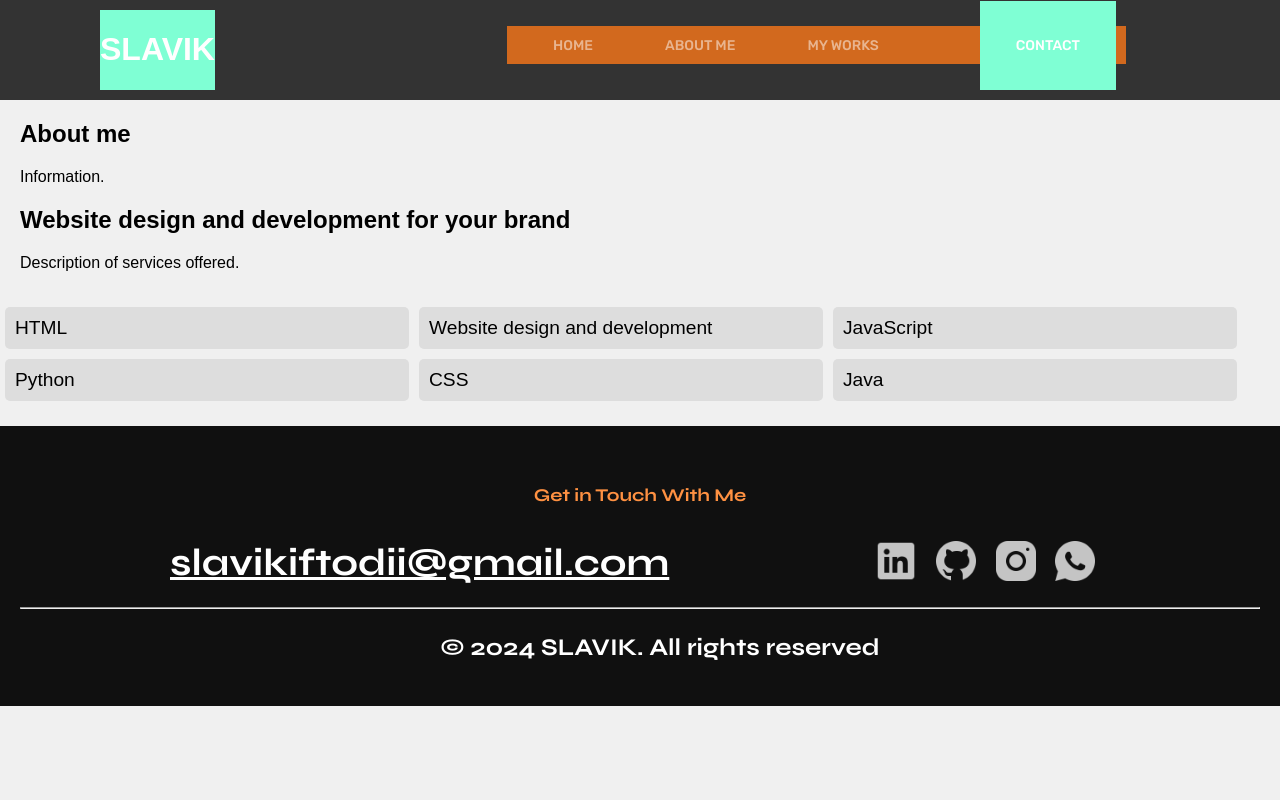
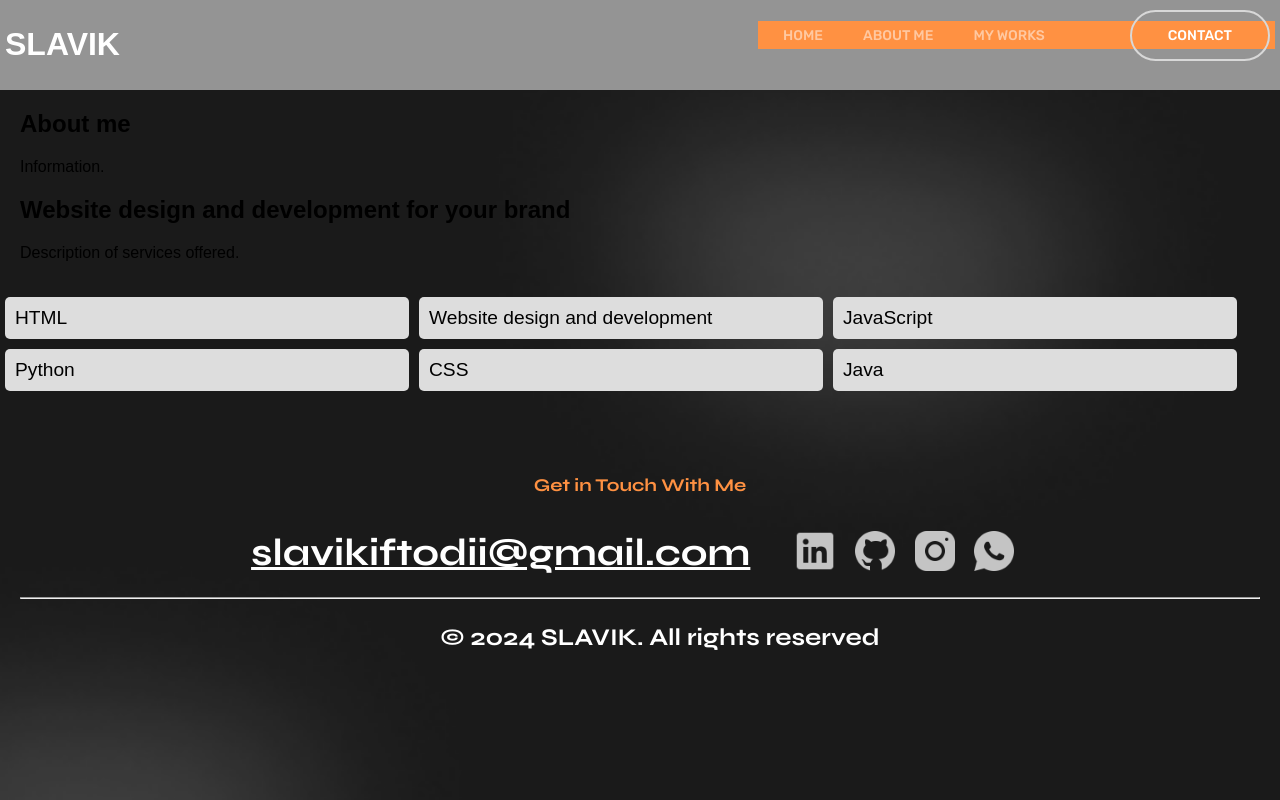
Before and after one commit to SlavikBlxt4/portfolio, a React (Create React App) app in the folder portfolio/: page / in a window 1280 px wide. Built offline with nearby package versions, Linux system fonts and the light colour scheme.

Commit message:
punto de control

```diff
--- a/portfolio/src/App.css
+++ b/portfolio/src/App.css
@@ -6,13 +6,17 @@ body {
     font-family: Arial, sans-serif;
     margin: 0;
     padding: 0;
-    background-color: #f0f0f0;
+    background-image: url(./img/background.PNG);
+    background-size: cover;
+    background-repeat: no-repeat;
 }
 .header {
-    background-color: #333;
     color: #fff;
-    padding: 10px;
     text-align: center;
+    background-color: #949494;
+    display: flex;
+    justify-content: space-between;
+    padding: 5px;
 }
 .content {
     margin: 20px;
@@ -31,38 +35,34 @@ body {
     width: 30%;
 }
 
-.header {
-    display: flex;
-    justify-content: space-between;
-}
 .menu-list{
     list-style-type: none;
-    background-color: chocolate;
     margin-left: auto;
-    padding: 10px;
+    padding: 5px;
     display: flex;
-    margin-right: 144px;
+    background-color: #FF9142;
 
 }
 .menu-list a{
     text-decoration: none;
     color: white;
-    padding: 36px;
+    padding: 20px;
     font-family: 'Rubik', sans-serif;
     font-size: 14px;
     opacity: 0.5;
     font-weight: 450;
 }
 
-.name{
-    margin-left: 90px;
-    background-color: aquamarine;
-}
+
 
 #contact-link{
     margin-left: 65px;
-    background-color: aquamarine;
     opacity: 1;
+    border-radius: 100px;
+    padding: 15px;
+    padding-left: 36px;
+    padding-right: 36px;
+    border: 2px solid #D8D8D8;
 }
 
 @media screen and (max-width: 980px) {
@@ -73,7 +73,6 @@ body {
 }
 
 .footer {
-    background-color: #101010;
     padding: 10px;
     color: #fff;
     margin-top: 20px;
@@ -92,7 +91,6 @@ body {
 
 .mail {
     text-align: center;
-    margin-left: 150px;
   }
 
 .mail a {
@@ -104,13 +102,12 @@ body {
 
 .flex-container {
     display: flex;
-    justify-content: space-between;
-    /* How to align all the elements in the flex container vertically */
     align-items: center;
+    justify-content: center;
   }
 
 .social {
-    margin-right: 150px; /* Adjusted margin */
+     /* Adjusted margin */
     align-items: center; /* How to align all the elements in the flex container vertically */
     display: flex;
   }
```
Also changed, not shown: portfolio/src/img/background.PNG (added).
